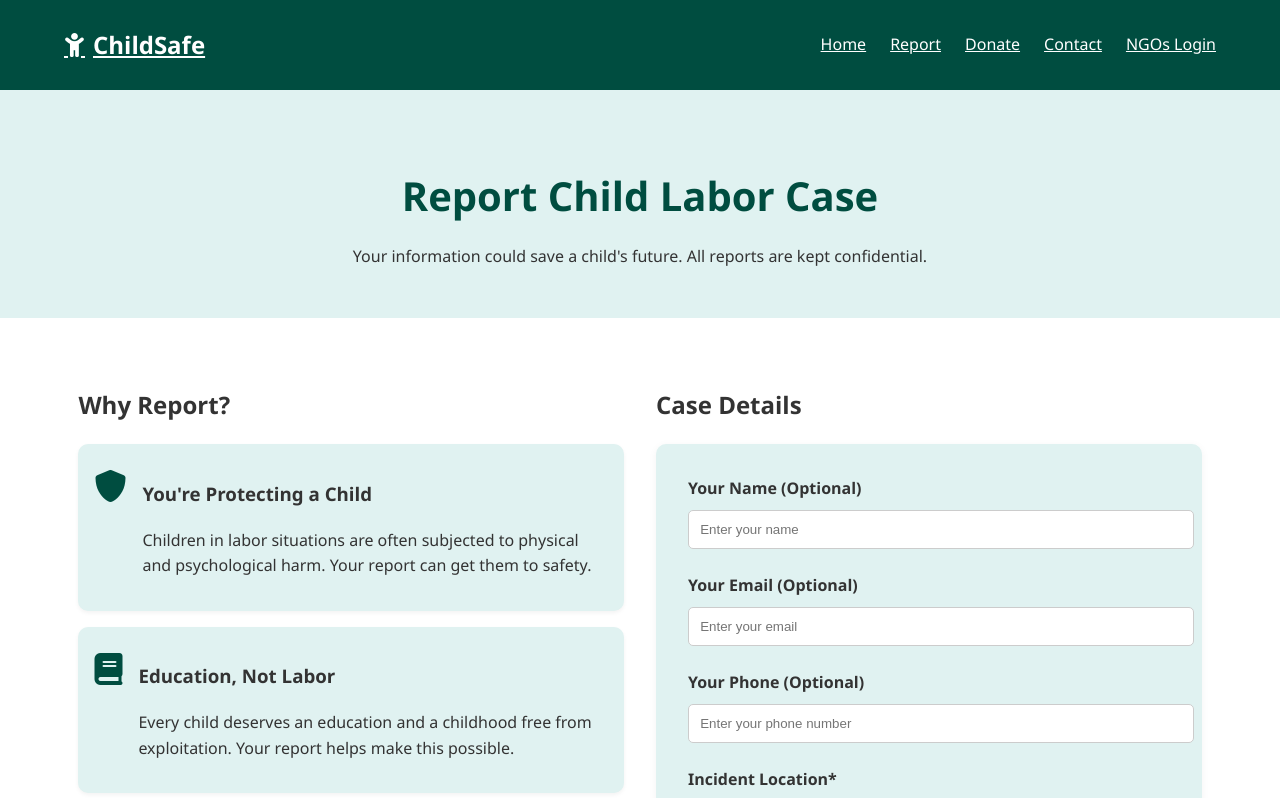
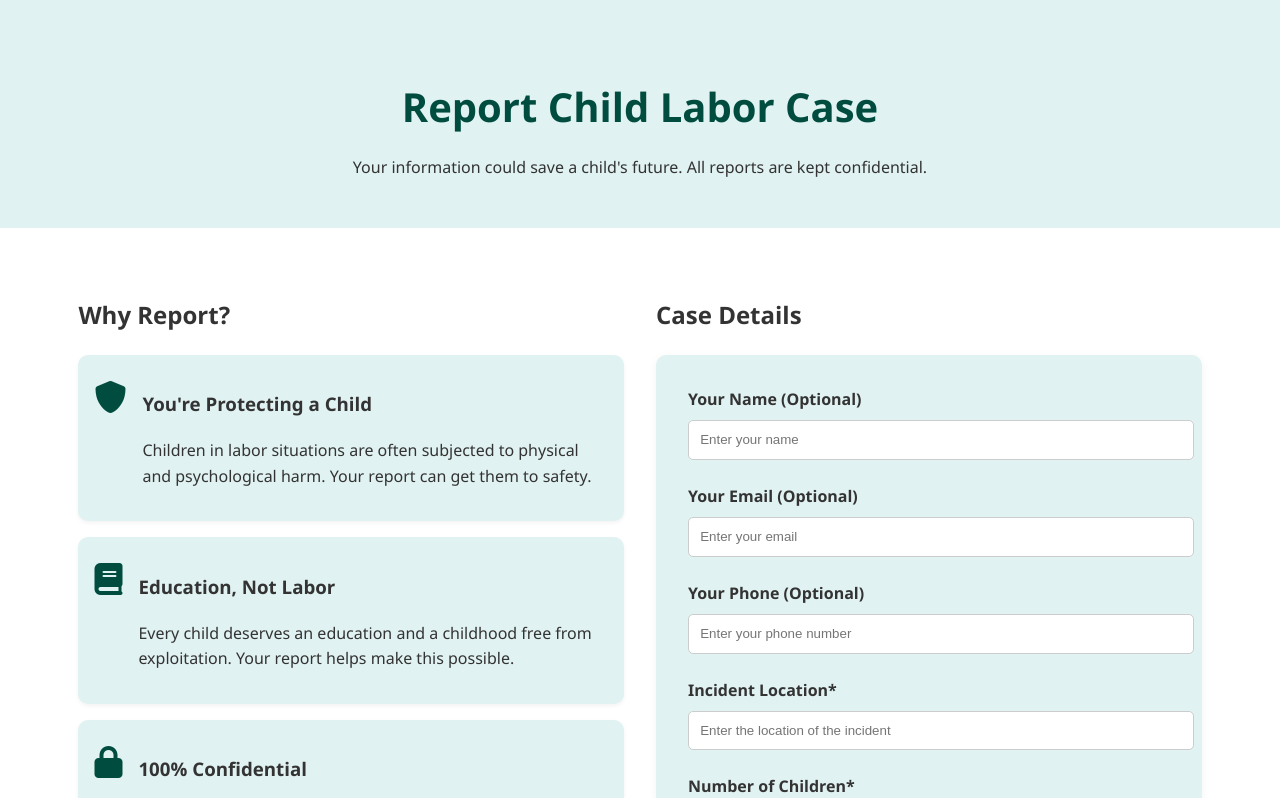
Before and after one commit to Ashwini-955/childsafe, a plain HTML site: page complain.html in a window 1280 px wide. Shown: the top 798 px of the page. Drawn offline with Linux system fonts and the light colour scheme.

Commit message:
Update complain.html

```diff
--- a/complain.html
+++ b/complain.html
@@ -341,18 +341,7 @@ footer {
     </style>
 </head>
 <body>
-    <nav class="navbar">
-    <div class="container">
-      <a href="#" class="logo"><i class="fas fa-child"></i>ChildSafe</a>
-      <div class="hamburger" id="hamburger"><i class="fas fa-bars"></i></div>
-      <ul class="nav-links" id="nav-links">
-        <li><a href="index.html">Home</a></li>
-        <li><a href="complain.html">Report</a></li>
-        <li><a href="donation.html">Donate</a></li>
-        <li><a href="contact.html">Contact</a></li>
-        <li><a href="login.html">NGOs Login</a></li>
-      </ul>
-    </div>
+
   </nav>
 
     <!-- Main Content -->
```
